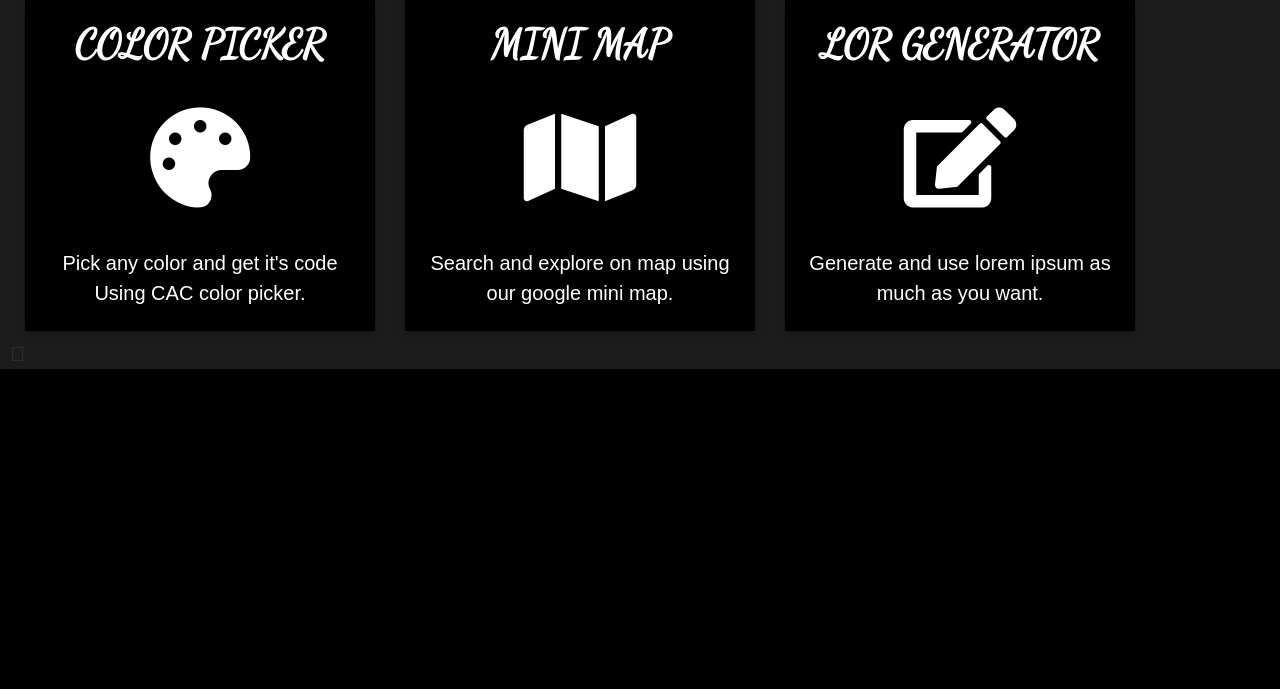
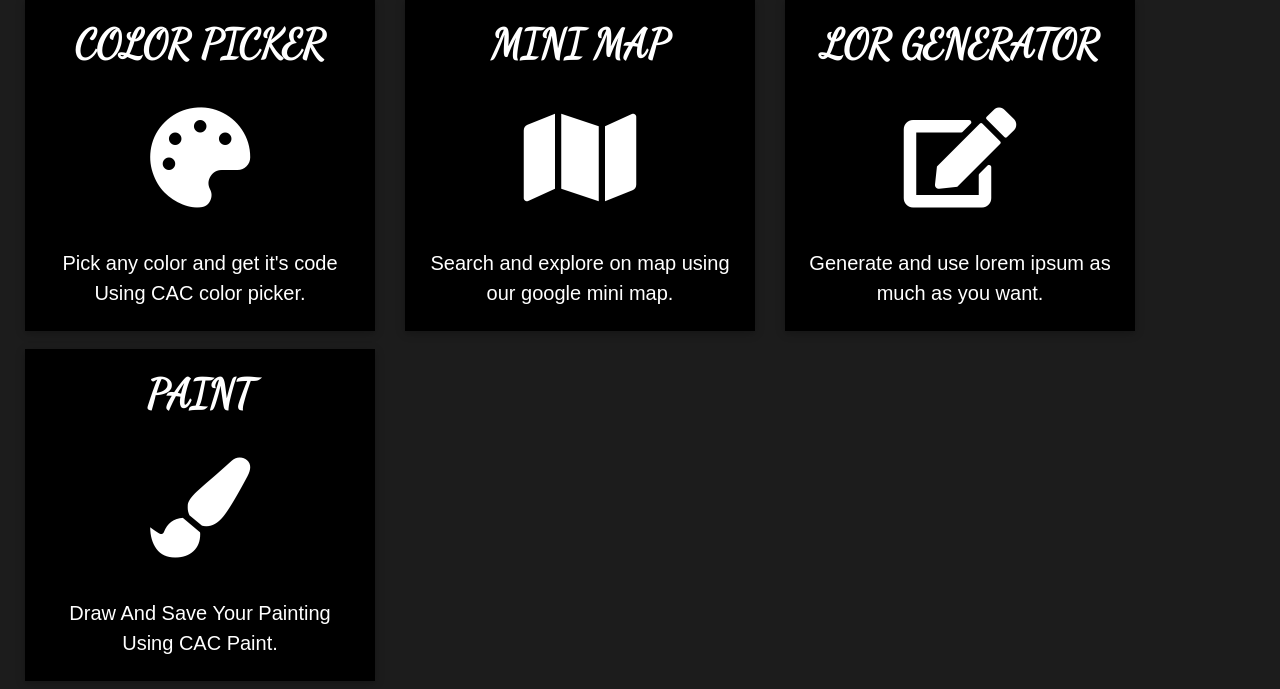
Before and after one commit to codearchitectscollective/CAC.V3.0, a Django app: page /tools in a window 1280 px wide. Shown: the part 990-1679 px from the top of the page. Before the commit the page ends 1359 px from the top, so only its background shows below. Run offline with Django 4.2, Linux system fonts and the light colour scheme; a user stored in the database is signed in; data comes from the database, SQL or seed files in the repository; some libraries are stand-ins or nearby versions; some web fonts are replaced.

Commit message:
Update tools.html

```diff
--- a/templates/tools.html
+++ b/templates/tools.html
@@ -195,7 +195,18 @@
         </div>
       </a>
 
-      <i class="fa-solid fa-eye-dropper"></i>
+      <a href="paint" class="col-lg-4 col-sm-4 col-md-4 col-xl-4 col-xs-12">
+        <div class="card tools-border-color">
+          <div class="card-body">
+            <h4 class="card-title">PAINT</h4>
+            <div class="card-image" style="color: white;">
+              <i class="fas fa-paint-brush fa-5x"></i>
+            </div>
+            <p class="card-text ">Draw And Save Your Painting Using CAC Paint.</p>
+          </div>
+        </div>
+      </a>
+
   </div>
 </div>
   <!-- End -->
```
